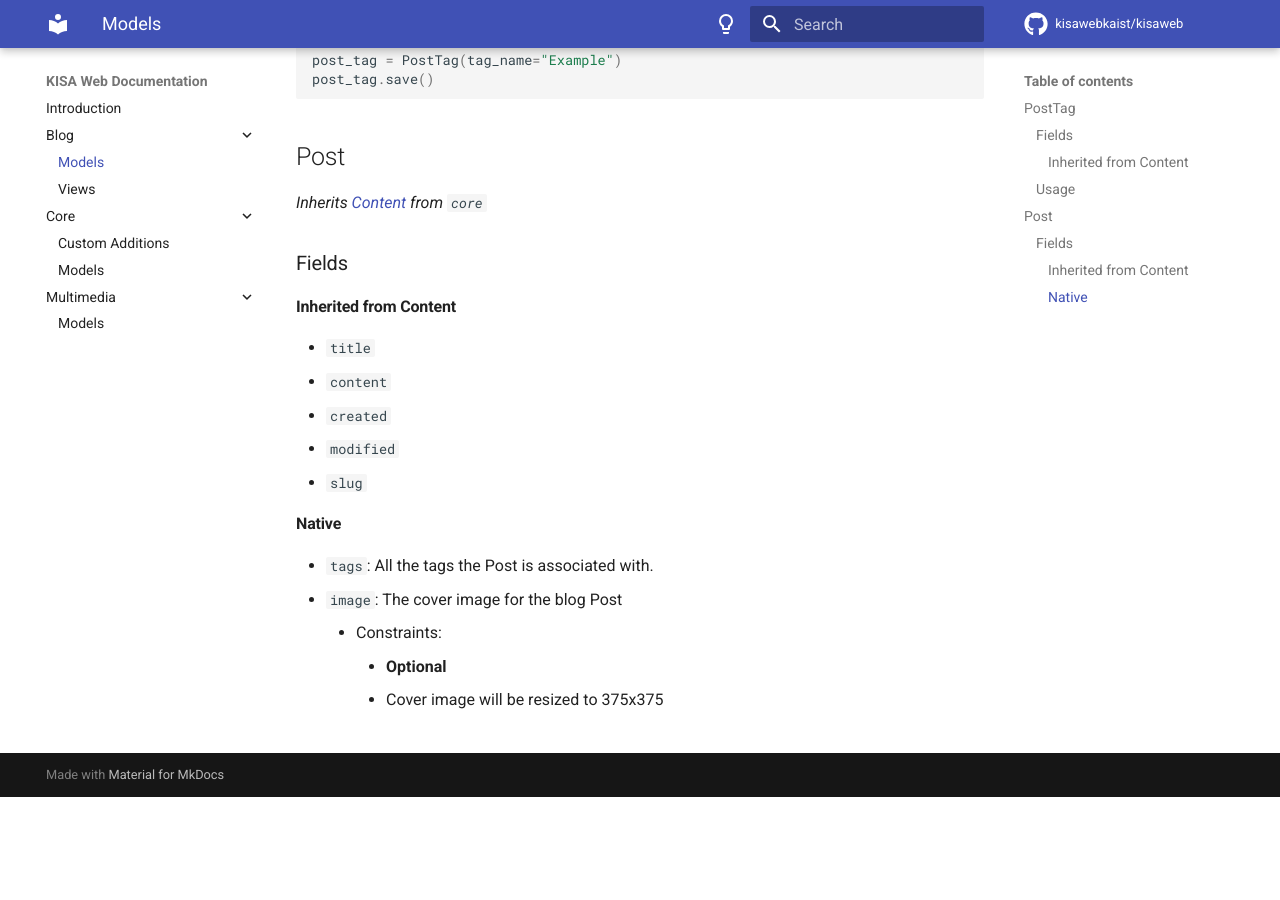
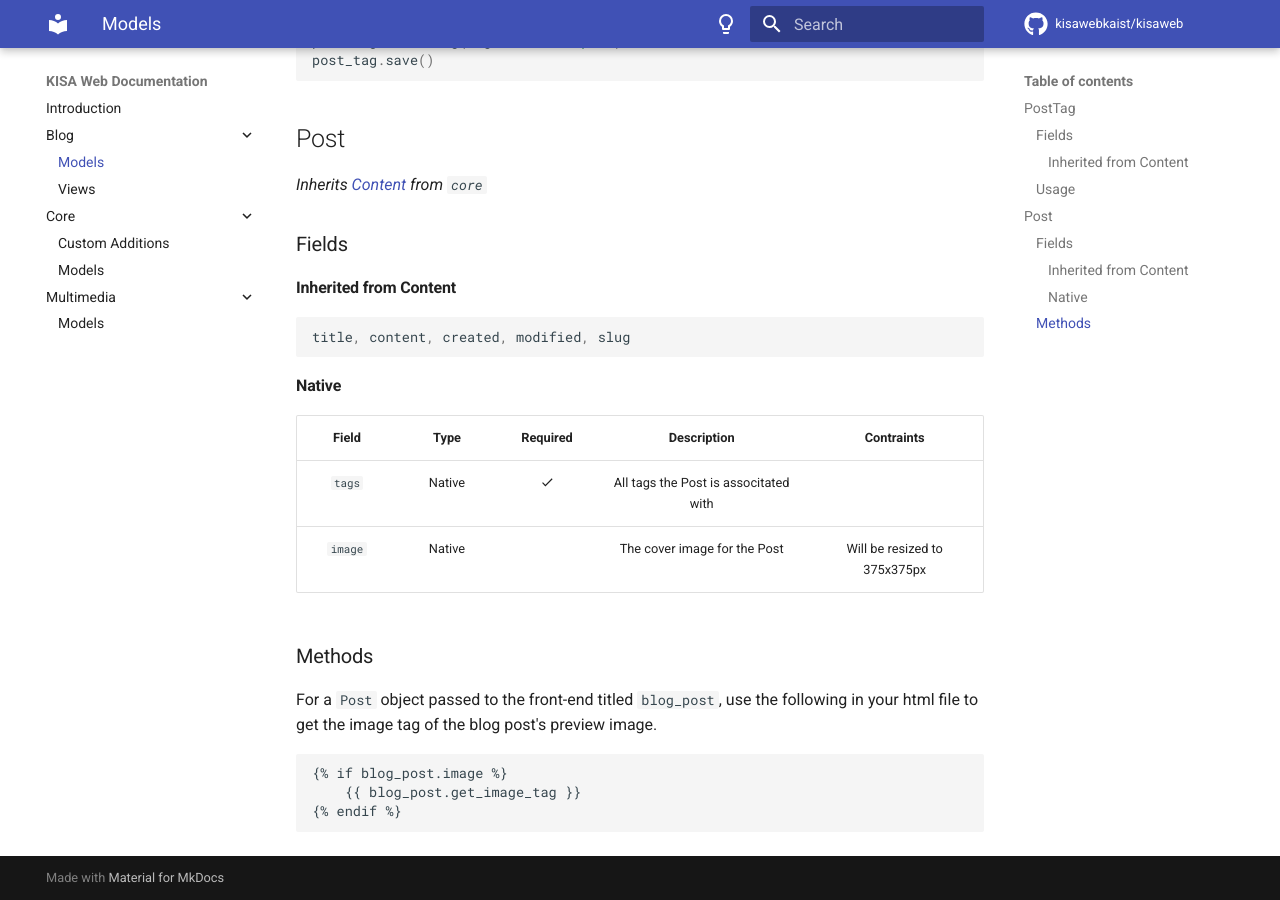
Before and after one commit to kisawebkaist/kisaweb, an MkDocs documentation site: the page built from docs/blog/models.md, in a window 1280 px wide and 900 px high, scrolled down 700 px. Built offline with MkDocs 1.6.1 and Material for MkDocs 9.7.7, drawn with Linux system fonts in a browser that asks for light colours; comment, search, counter and statistics services are not loaded; before the commit the page ends 1497 px from its top, so only the background shows below that; some of the changed text lies outside the part shown.

Commit message:
Update docs

````diff
--- a/docs/blog/models.md
+++ b/docs/blog/models.md
@@ -1,8 +1,7 @@
 # Models
 
-!!! todo "Incomplete"
-
 Both models have been designed with blog Post and PostTag creation from admin panel in mind.
+This means there is no front-end on the website to creat a blog post.
 
 ## PostTag
 
@@ -14,7 +13,9 @@
 
 #### Inherited from Content
 
-* `tag_name`
+```
+ tag_name
+```
 
 ### Usage
 ```python
@@ -34,17 +35,23 @@
 ### Fields
 
 #### Inherited from Content
-
-* `title`
-* `content`
-* `created`
-* `modified`
-* `slug`
-
+```python
+title, content, created, modified, slug
+```
 #### Native
 
-* `tags`: All the tags the Post is associated with.
-* `image`: The cover image for the blog Post
-	- Constraints:
-		- **Optional**
-		- Cover image will be resized to 375x375
+| Field | Type | Required | Description| Contraints |
+| :---: | :--: | :------: | :--------: | :--------: |
+|`tags`| Native | :material-check: | All tags the Post is associtated with ||
+|`image`| Native |  | The cover image for the Post | Will be resized to 375x375px |
+
+### Methods
+
+For a `Post` object passed to the front-end titled `blog_post`, use the following in your html file to get the image tag of the blog post's preview image.
+
+```html
+{% if blog_post.image %}
+	{{ blog_post.get_image_tag }}
+{% endif %}
+
+```
--- a/docs/core/models.md
+++ b/docs/core/models.md
@@ -5,22 +5,20 @@
 ## Abstract
 These models are meant to be inherited and reused whenever needed.
 
-Should be used in cases where all of the fields of an abstract model can be applied to implement another model.
+Should be used in cases where all of the fields of an abstract model can be applied to implement another model (with some additional fields if needed).
 
 ### Tag
 
-Generalized Tag model.
+Generalized Tag model. Tags are designed for Many-to-Many relationships.
 
 #### Fields
 
-* `tag_name`: The name of the tag.
-	- Constraints:
-		- **Required**
-		- Max length is 50 (characters).
-		- Must be unique.
+| Field | Type | Required | Description| Contraints |
+| :---: | ---- | :------: | :--------: | :--------: |
+| `tag_name` | Native | :material-check: | The name of the tag | Max length is 50 (characters) and must be unique |
 
 
-### Usage
+#### Usage
 ```python
 from core.models import Tag
 
@@ -29,23 +27,27 @@
 ```
 Check [custom additions](../core/custom-additions.md) for rendering a tag selection component on the frontend.
 
+### Category
+
+#### Fields
+
+Generalized Category model. Categories are designed for Many-to-One relationships.
+
+| Field | Type | Required | Description| Contraints |
+| :---: | ---- | :------: | :--------: | :--------: |
+| `title_category` | Native | :material-check: | The title of the category | Only '_' and '-' accepted as separators. Max 200 chars and must be unique |
+
+
 ### Content
 
 Generalized form of a post/content model.
 
-* `title`: The title of the Content.
-	- Constraints:
-		- **Required**
-		- Max length of 200 (characters).
-* `content`: The body of the Content.
-	- This is an HTMLField which renders a text field as a TinyMCE editor.
-* `created`: Creation date.
-	- Constraints:
-		- Automatically set at creation. Does not change upon edits.
-* `modified`: Modification date.
-	- Constraints:
-		- Automatically set at creation and each update. Changes upon edits.
-* `slug`: Slug version of title for use in urls.
-	- Constraints:
-		- Max length of 100 (characters).
-		- Automatically created from title and creation date.
+#### Fields
+
+| Field | Type | Required | Description| Contraints |
+| :---: | ---- | :------: | :--------: | :--------: |
+| `title` | Native | :material-check: | The title of the Content | Max length of 200 (characters) |
+| `content` | Native | :material-check: | This is an HTMLField which renders a text field as a TinyMCE editor |  |
+| `created` | Native |  | Creation date | Automatically set at creation. Does not change upon edits |
+| `modified` | Native |  | Modification date | Automatically set at creation and each update. Changes upon edits |
+| `slug` | Native |  | Slug version of title for use in urls | Automatically created from title and creation date |
--- a/mkdocs.yml
+++ b/mkdocs.yml
@@ -49,9 +49,13 @@
 
 markdown_extensions:
   - admonition
+  - tables
   - pymdownx.details
   - pymdownx.superfences
   - pymdownx.highlight
   - pymdownx.superfences
+  - pymdownx.emoji:
+      emoji_index: !!python/name:materialx.emoji.twemoji
+      emoji_generator: !!python/name:materialx.emoji.to_svg
   - toc:
       permalink: ⚓︎
````
Also changed, not shown: docs/blog/views.md (+33 -2 lines), docs/index.md (+9 -2 lines).
